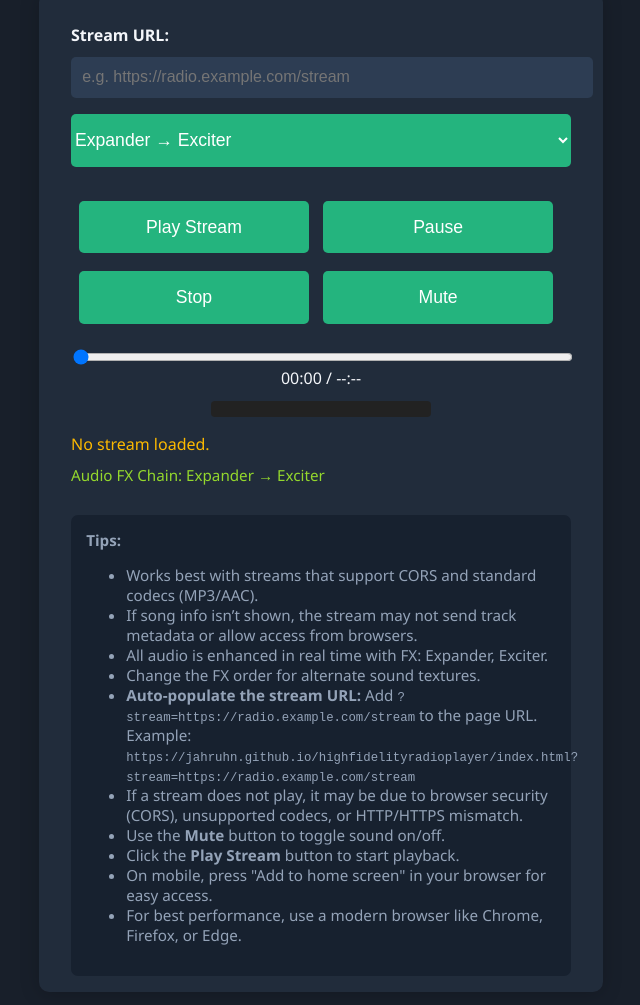
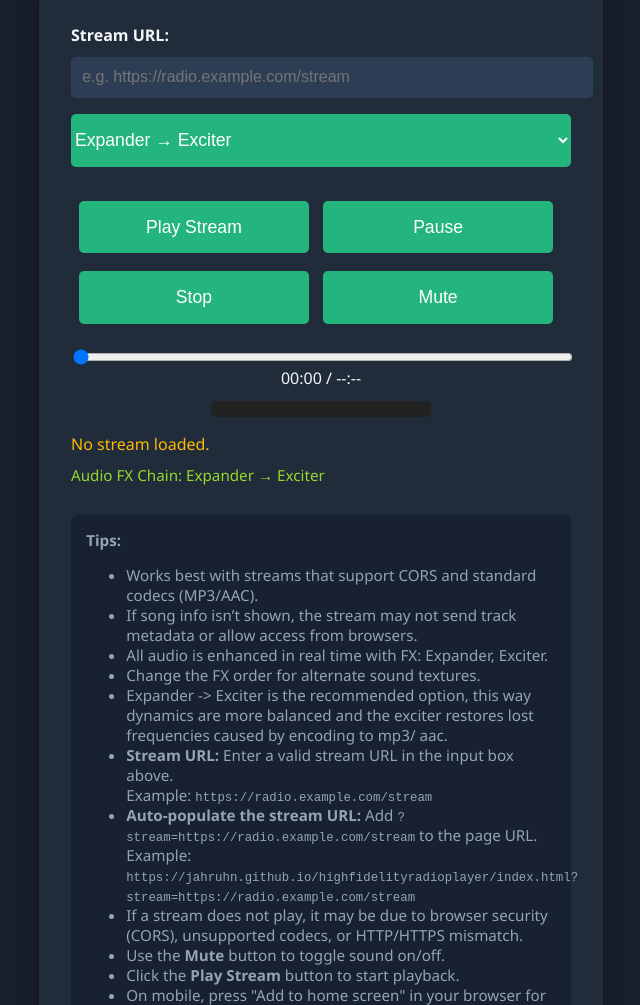
Before and after one commit to jahruhn/highfidelityradioplayer, a plain HTML site: page index.html in a window 1280 px wide. Shown: the part 155-1160 px from the top of the page, without its empty margins (319-959 px from the left). Drawn offline with Linux system fonts and the light colour scheme.

Commit message:
more details on the fx process

```diff
--- a/index.html
+++ b/index.html
@@ -146,6 +146,10 @@
         <li>If song info isn’t shown, the stream may not send track metadata or allow access from browsers.</li>
         <li>All audio is enhanced in real time with FX: Expander, Exciter.</li>
         <li>Change the FX order for alternate sound textures.</li>
+        <li>Expander -> Exciter is the recommended option, this way dynamics are more balanced and the exciter restores lost frequencies caused by encoding to mp3/ aac.</li>
+        <li>
+          <b>Stream URL:</b> Enter a valid stream URL in the input box above.<br>
+          Example: <code>https://radio.example.com/stream</code>
         <li>
           <b>Auto-populate the stream URL:</b> Add <code>?stream=https://radio.example.com/stream</code> to the page URL.<br>
           Example: <code>https://jahruhn.github.io/highfidelityradioplayer/index.html?stream=https://radio.example.com/stream</code>
```
